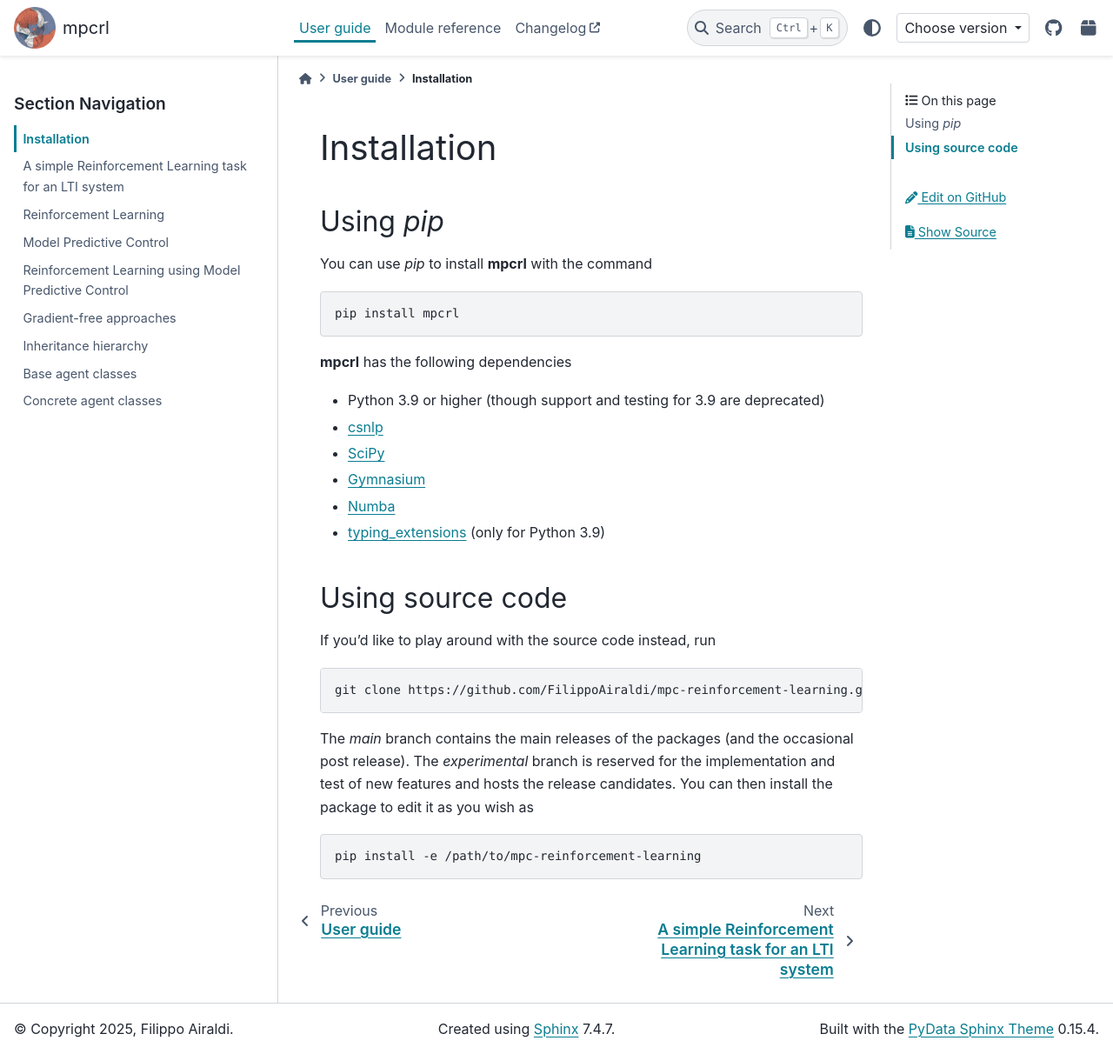
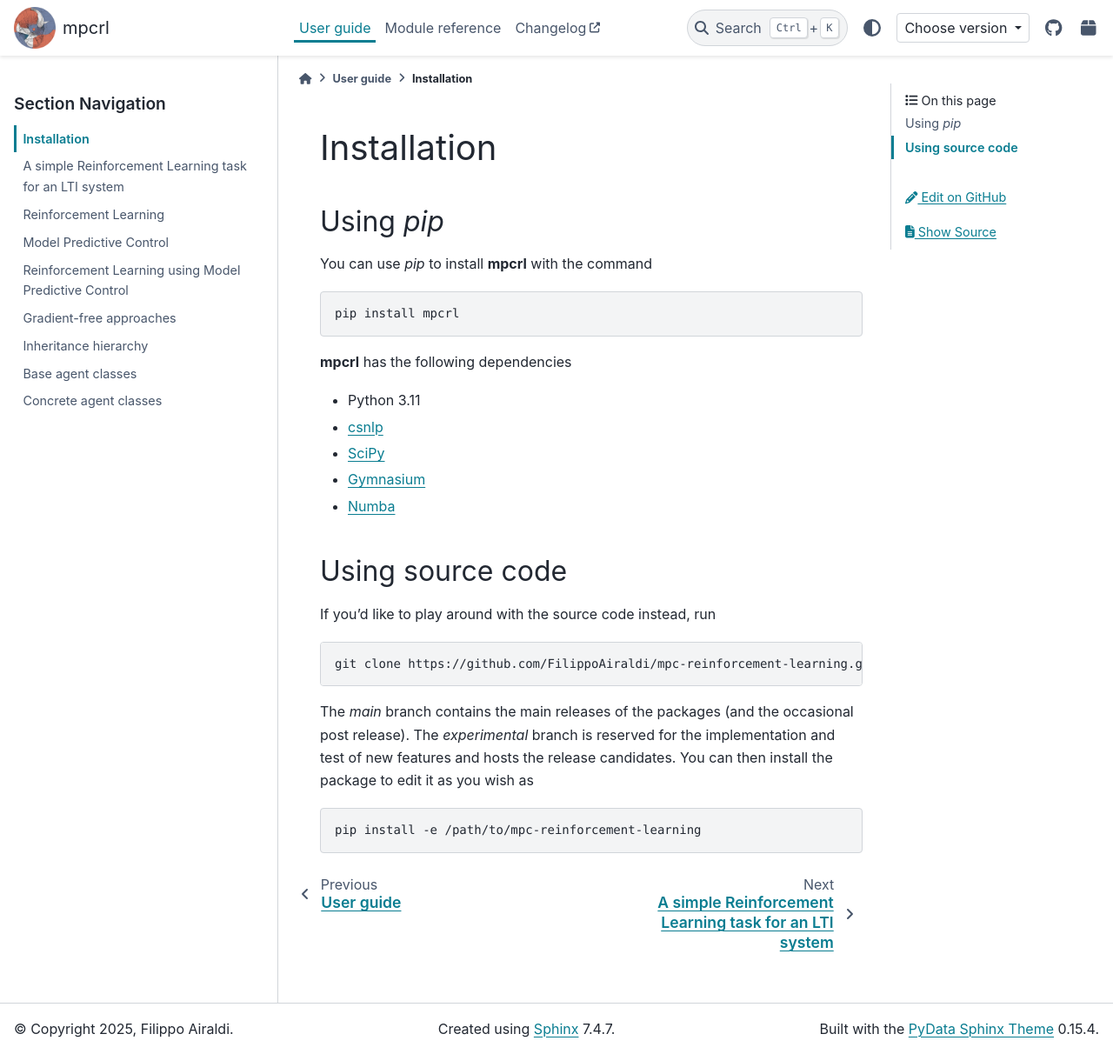
Before and after one commit to FilippoAiraldi/mpc-reinforcement-learning, a Sphinx documentation site: the page built from docs/user-guide/getting-started/installation.rst, in a window 1280 px wide and 1212 px high. Shown: the whole window at 87% size. Built offline with Sphinx 7.4.7 and the PyData theme 0.15.4, drawn with Linux system fonts in a browser that asks for light colours; pages that are not in the unit, such as notebooks, are missing from menus; comment, search, counter and statistics services are not loaded.

Commit message:
updated min python version also in docs

```diff
--- a/docs/index.rst
+++ b/docs/index.rst
@@ -4,7 +4,7 @@
 
 .. automodule:: mpcrl
 
-|PyPI version| |Source Code License| |Python 3.9|
+|PyPI version| |Source Code License| |Python 3.11|
 
 |Tests| |Docs| |Downloads| |Maintainability| |Code Coverage| |Ruff|
 
@@ -97,8 +97,8 @@
 .. |Source Code License| image:: https://img.shields.io/badge/license-MIT-blueviolet
    :target: https://github.com/FilippoAiraldi/mpc-reinforcement-learning/blob/main/LICENSE
    :alt: MIT License
-.. |Python 3.9| image:: https://img.shields.io/badge/python-%3E=3.9-green.svg
-   :alt: Python 3.9
+.. |Python 3.11| image:: https://img.shields.io/badge/python-%3E=3.11-green.svg
+   :alt: Python 3.11
 .. |Tests| image:: https://github.com/FilippoAiraldi/mpc-reinforcement-learning/actions/workflows/tests.yml/badge.svg
    :target: https://github.com/FilippoAiraldi/mpc-reinforcement-learning/actions/workflows/tests.yml
    :alt: Tests
--- a/docs/user-guide/getting-started/installation.rst
+++ b/docs/user-guide/getting-started/installation.rst
@@ -13,13 +13,11 @@
 
 **mpcrl** has the following dependencies
 
--  Python 3.9 or higher (though support and testing for 3.9 are deprecated)
+-  Python 3.11
 - `csnlp <https://casadi-nlp.readthedocs.io/en/stable/>`__
 - `SciPy <https://scipy.org/>`__
 - `Gymnasium <https://gymnasium.farama.org/>`__
 - `Numba <https://numba.pydata.org/>`__
-- `typing_extensions <https://pypi.org/project/typing-extensions/>`__ (only for Python
-  3.9)
 
 Using source code
 =================
```
Also changed, not shown: README.md (+2 -3 lines), tmp.py (added, +14 -0 lines).
